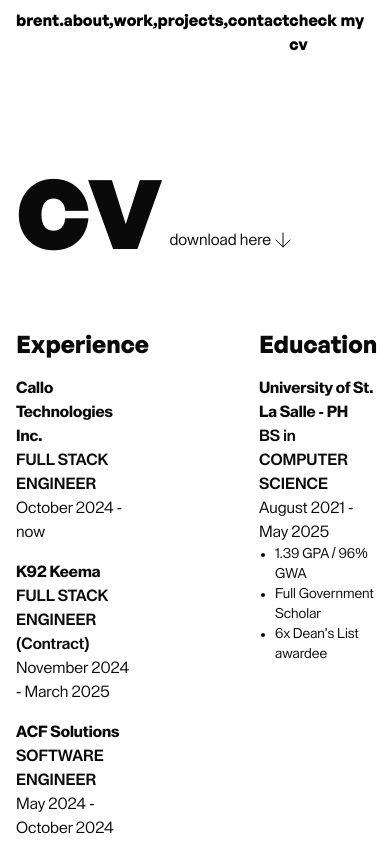
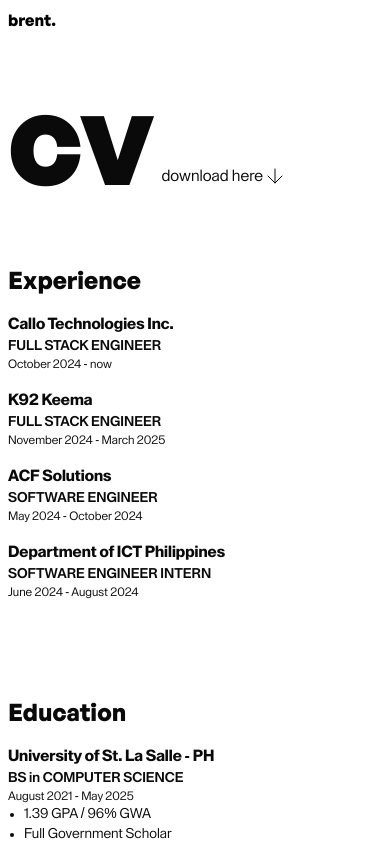
Before and after one commit to brentibanez331/personal-portfolio, a Next.js app: page /cv in a window 390 px wide. Shown: the top 844 px of the page. Built offline with nearby package versions, Linux system fonts and the light colour scheme.

Commit message:
refactor: make cv page responsive

```diff
--- a/app/cv/page.tsx
+++ b/app/cv/page.tsx
@@ -8,7 +8,7 @@
     return (
         <div className="relative no-scrollbar">
             <Nav />
-            <div className="mx-4 mt-20">
+            <div className="mx-2 sm:mx-4 mt-10 sm:mt-20 ">
 
                 <TextFade direction="up" className="flex items-end space-x-2">
                     <h1 className="text-9xl gen-sans-bold">cv</h1>
@@ -19,38 +19,37 @@
                 </TextFade>
 
                 <div className="w-full justify-center flex py-16">
-                    <div className="grid grid-cols-2 gap-32">
-
-                        <TextFade direction="up" className="space-y-4">
+                    <div className="grid grid-cols-2 gap-24 sm:gap-32">
+                        <TextFade direction="up" className="space-y-4 col-span-2 sm:col-span-1">
                             <h4 className="gen-sans-bold text-2xl">Experience</h4>
                             <div>
-                                <p className="font-bold">Callo Technologies Inc.</p>
-                                <p className="font-semibold">FULL STACK ENGINEER</p>
-                                <p>October 2024 - now</p>
+                                <p className="font-bold text-md">Callo Technologies Inc.</p>
+                                <p className="font-semibold text-sm sm:text-md">FULL STACK ENGINEER</p>
+                                <p className="text-xs sm:text-md">October 2024 - now</p>
                             </div>
                             <div>
-                                <p className="font-bold">K92 Keema</p>
-                                <p className="font-semibold">FULL STACK ENGINEER (Contract)</p>
-                                <p>November 2024 - March 2025</p>
+                                <p className="font-bold text-md">K92 Keema</p>
+                                <p className="font-semibold text-sm sm:text-md">FULL STACK ENGINEER</p>
+                                <p className="text-xs sm:text-md">November 2024 - March 2025</p>
                             </div>
                             <div>
-                                <p className="font-bold">ACF Solutions</p>
-                                <p className="font-semibold">SOFTWARE ENGINEER</p>
-                                <p>May 2024 - October 2024</p>
+                                <p className="font-bold text-md">ACF Solutions</p>
+                                <p className="font-semibold text-sm sm:text-md">SOFTWARE ENGINEER</p>
+                                <p className="text-xs sm:text-md">May 2024 - October 2024</p>
                             </div>
                             <div>
-                                <p className="font-bold">Department of ICT Philippines</p>
-                                <p className="font-semibold">SOFTWARE ENGINEER INTERN</p>
-                                <p>June 2024 - August 2024</p>
+                                <p className="font-bold text-md">Department of ICT Philippines</p>
+                                <p className="font-semibold text-sm sm:text-md">SOFTWARE ENGINEER INTERN</p>
+                                <p className="text-xs sm:text-md">June 2024 - August 2024</p>
                             </div>
                         </TextFade>
                         {/* <Separator orientation="vertical" className="h-[500px] bg-neutral-700" /> */}
-                        <TextFade direction="up" className="space-y-4">
+                        <TextFade direction="up" className="space-y-4 col-span-2 sm:col-span-1">
                             <h4 className="gen-sans-bold text-2xl">Education</h4>
                             <div>
-                                <p className="font-bold">University of St. La Salle - PH</p>
-                                <p className="font-semibold">BS in COMPUTER SCIENCE</p>
-                                <p>August 2021 - May 2025</p>
+                                <p className="font-bold text-md">University of St. La Salle - PH</p>
+                                <p className="font-semibold text-sm sm:text-md">BS in COMPUTER SCIENCE</p>
+                                <p className="text-xs ">August 2021 - May 2025</p>
                                 <ul className="text-sm list-disc ml-4">
                                     <li>1.39 GPA / 96% GWA</li>
                                     <li>Full Government Scholar</li>
--- a/components/Nav.tsx
+++ b/components/Nav.tsx
@@ -3,20 +3,23 @@
 import Link from "next/link";
 import { useRouter } from "next/navigation";
 import { motion } from 'motion/react';
+import Hamburger from "./ui/hamburger";
 
 export default function Nav() {
     const router = useRouter()
 
     return (
-        <div className="flex justify-between w-full absolute top-0 z-[999] mix-blend-difference text-white sticky px-4 pt-2 gen-sans-bold">
+        <div className="flex justify-between w-full absolute top-0 z-[999] mix-blend-difference text-white sticky px-2 sm:px-4 pt-2 gen-sans-bold">
             <div className="cursor-pointer" onClick={() => router.push('/')}>brent.</div>
-            <div className="flex">
+            <div className="hidden sm:flex">
                 <div className="flex"><FlipLink href="/about">about</FlipLink>,</div>
                 <div className="flex"><FlipLink href="/work">work</FlipLink>,</div>
                 <div className="flex"><FlipLink href="/work">projects</FlipLink>,</div>
                 <div className="flex"><FlipLink href="">contact</FlipLink></div>
             </div>
-            <div onClick={() => router.push("/cv")} className="hover:text-neutral-500 transition ease cursor-pointer">check my cv</div>
+            <div onClick={() => router.push("/cv")} className="hidden sm:flex hover:text-neutral-500 transition ease cursor-pointer">check my cv</div>
+
+            <Hamburger className="hidden" />
         </div>
     )
 }
@@ -27,7 +30,6 @@
         initial="initial"
         whileHover="hovered"
         href={href}
-
         className="relative block overflow-hidden whitespace-nowrap">
         <div>
             {children.split("").map((l, i) => {
@@ -44,7 +46,7 @@
                             }
                         }}
                         transition={{
-                            delay: 0.03*i,
+                            delay: 0.03 * i,
                             visualDuration: 0
                         }}
                         className="inline-block"
--- a/components/WorkCards.tsx
+++ b/components/WorkCards.tsx
@@ -81,32 +81,45 @@
 
         <div className="w-full flex flex-col px-8">
             <h2 className="gen-sans-bold text-9xl pb-8">works</h2>
-            <div ref={addToCardRefs} className="flex py-4 justify-between cursor-pointer">
-                <div className="flex flex-col justify-between w-2/5">
+            <div className="space-y-20">
+                <div ref={addToCardRefs} className="flex justify-between cursor-pointer">
+                    <div className="flex flex-col justify-between w-1/3">
                         <div className="flex flex-col space-y-1">
-                        <h4 className="gen-sans-semibold mb-3 text-xl">Full Stack Engineer</h4>
-                        <p className="text-md">Callo Technologies Inc.</p>
-                        <p className="text-md">oct 2024 — now</p>
+                            <h4 className="gen-sans-semibold text-xl">Full Stack Engineer</h4>
+                            <p className="text-md">Ouicall</p>
                         </div>
-                    <div className="grid grid-cols-2 grid-rows-2 gap-y-6">
+                        <div className="grid grid-cols-2 grid-rows-2 gap-y-8">
                             <div className="space-y-1">
                                 <p className="text-xs text-neutral-400 font-semibold">Live Site</p>
                                 <a href="https://ouicall.com" target="_blank" className="text-sm font-semibold">OUICALL.COM</a>
                             </div>
                             <div className="space-y-0.5">
                                 <p className="text-xs text-neutral-400 font-semibold">Industry</p>
-                            <p className="text-sm font-semibold">Beauty care</p>
+                                <p className="text-sm font-semibold">Beauty care, Booking</p>
+                            </div>
+                            <p className="text-sm font-semibold pt-2">VIEW PROJECT</p>
+                            {/* <p className="text-xs font-semibold"></p> */}
+
+                            <div className="space-y-0.5 ">
+                                <p className="text-xs text-neutral-400 font-semibold">Date</p>
+                                <p className="text-sm font-semibold">OCT 2024 - NOW</p>
                             </div>
 
-                            <p className="text-sm font-semibold">VIEW PROJECT</p>
-                            {/* <p className="text-xs font-semibold"></p> */}
-
-                        <p>Industry</p>
-                        <p></p>
+                        </div>
+                    </div>
+                    <div className="flex items-end">
+                        <div className="text-end mr-4 space-y-1">
+                            <p className="text-xs text-neutral-400 font-semibold">Responsibilities</p>
+                            <div className="text-sm font-semibold space-y-1">
+                                <p>FRONTEND</p>
+                                <p>BACKEND</p>
+                                <p>PROJECT MANAGEMENT</p>
+                                <p>DATABASE ENGINEERING</p>
                             </div>
                         </div>
                         <div className="w-[750px] h-[500px] border border-neutral-400 rounded-lg overflow-hidden">
                             <Image ref={addToImageRefs} src={"/projects/ouicall.png"} alt="" width={1000} height={1000} className="object-cover" />
+                        </div>
                     </div>
                 </div>
 
@@ -128,7 +141,7 @@
                     <Image ref={addToImageRefs} src={"/projects/PCTC.png"} alt="" width={1000} height={1000} className="w-[750px] h-[400px] rounded-md object-cover border border-neutral-200" />
                 </div>
 
-            <Separator />
+
                 <div ref={addToCardRefs} className="flex py-4 justify-between cursor-pointer">
                     <div className="flex flex-col">
                         <h4 className="gen-sans-semibold text-5xl mb-3">Software Engineer Intern</h4>
@@ -138,5 +151,6 @@
                     <Image ref={addToImageRefs} src={"/projects/PCTC.png"} alt="" width={1000} height={1000} className="w-[750px] h-[400px] rounded-md object-cover border border-neutral-200" />
                 </div>
             </div>
+        </div>
     )
 }
--- /dev/null
+++ b/components/ui/hamburger.tsx
@@ -0,0 +1,51 @@
+import { useState } from "react";
+import { motion, useAnimation } from "framer-motion";
+
+const path01Variants = {
+    open: { d: "M3.06061 2.99999L21.0606 21" },
+    closed: { d: "M0 9.5L24 9.5" }
+};
+
+const path02Variants = {
+    open: { d: "M3.00006 21.0607L21 3.06064" },
+    moving: { d: "M0 14.5L24 14.5" },
+    closed: { d: "M0 14.5L15 14.5" }
+};
+
+export default function Hamburger({ className }: { className: string }) {
+    const [isOpen, setOpen] = useState(false);
+    const path01Controls = useAnimation();
+    const path02Controls = useAnimation();
+
+    const onClick = async () => {
+        setOpen(!isOpen);
+        if (!isOpen) {
+            await path02Controls.start(path02Variants.moving);
+            path01Controls.start(path01Variants.open);
+            path02Controls.start(path02Variants.open);
+        } else {
+            path01Controls.start(path01Variants.closed);
+            await path02Controls.start(path02Variants.moving);
+            path02Controls.start(path02Variants.closed);
+        }
+    };
+
+    return (
+        <button onClick={onClick} className={className}>
+            <svg width="24" height="24" viewBox="0 0 24 24">
+                <motion.path
+                    {...path01Variants.closed}
+                    animate={path01Controls}
+                    transition={{ duration: 0.2 }}
+                    stroke="#FFFFFF"
+                />
+                <motion.path
+                    {...path02Variants.closed}
+                    animate={path02Controls}
+                    transition={{ duration: 0.2 }}
+                    stroke="#FFFFFF"
+                />
+            </svg>
+        </button>
+    );
+};
```
Lines whose indentation alone changed are shown as unchanged.
